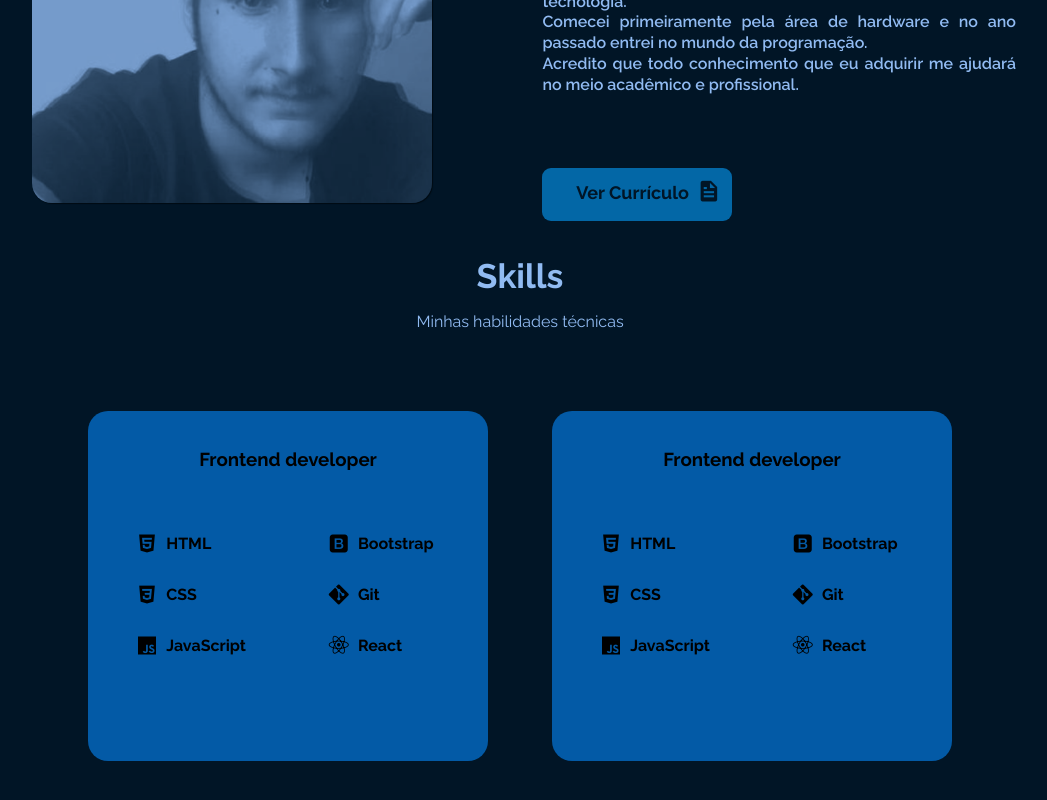
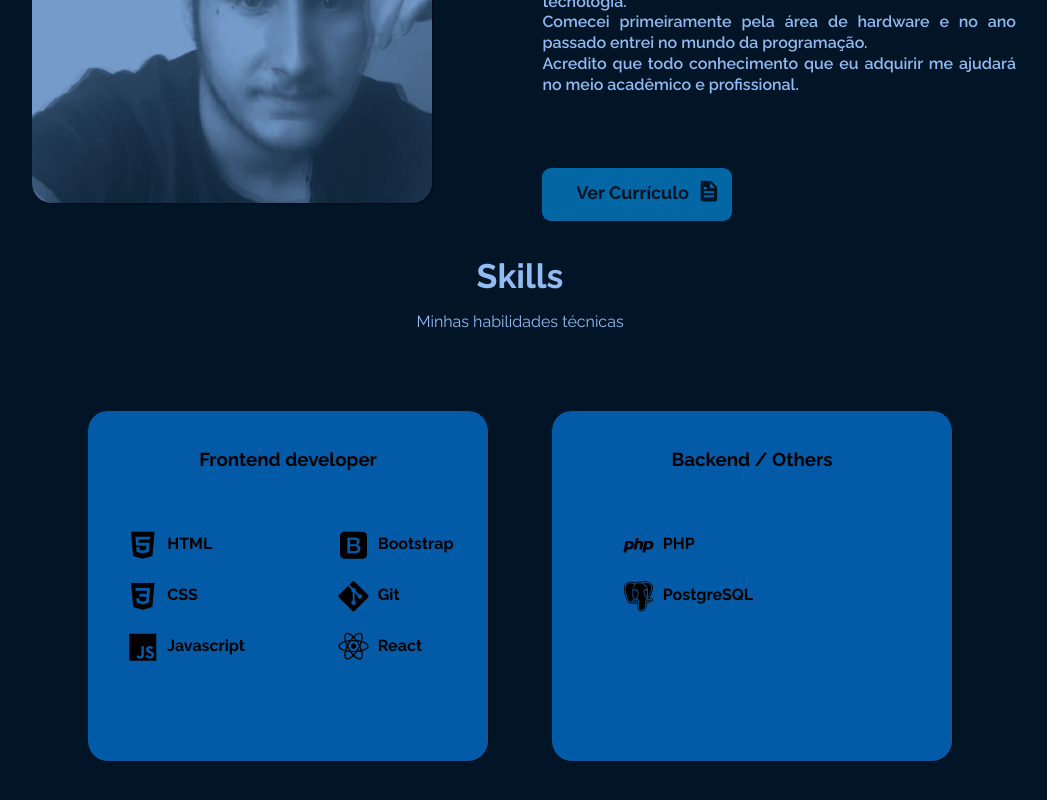
Before and after one commit to vitox013/portfolio, a React (Vite) app: page / in a window 1280 px wide. Shown: the part 1184-1984 px from the top of the page, without its empty margins (120-1167 px from the left). Built offline with nearby package versions, Linux system fonts and the light colour scheme.

Commit message:
update cardTools

```diff
--- a/src/components/layout/CardTools.css
+++ b/src/components/layout/CardTools.css
@@ -7,6 +7,13 @@
     flex-direction: column;
     align-items: center;
     gap: 4em;
+    transition: 0.2s ease-in-out;
+    cursor: pointer;
+    box-shadow: 1px 1px 1px 0px rgba(0, 0, 0, 0.507);
+}
+
+.card-tools:hover {
+    transform: translateY(-5px) ;
 }
 
 .card-tools h3 {
@@ -24,12 +31,12 @@
     margin-bottom: 2em;
     font-weight: bold;
     position: relative;
-
+    padding-left: 1.3em;
 }
 
 .icons {
     font-size: 1.5em;
     position: absolute;
-    left: -1.3em;
-    top:-0.1em;
+    left: -0.6em;
+    top:-0.2em;
 }
--- a/src/components/layout/CardTools.jsx
+++ b/src/components/layout/CardTools.jsx
@@ -1,19 +1,19 @@
 import "./CardTools.css"
 
-function CardTools(){
+function CardTools({name, i1, prim, i2, segu, i3, terc, i4, quar,i5,quint,i6, sext}){
     return (
         <div className="card-tools">
-            <h3>Frontend developer</h3>
+            <h3>{name}</h3>
             <div className="itens">
                 <ul>
-                    <li><i class='bx bxl-html5 icons' ></i>HTML</li>
-                    <li><i class='bx bxl-css3 icons' ></i>CSS</li>
-                    <li><i class='bx bxl-javascript icons' ></i>JavaScript</li>
+                    <li><i class={i1} ></i>{prim}</li>
+                    <li><i class={i2} ></i>{segu}</li>
+                    <li><i class={i3} ></i>{terc}</li>
                 </ul>
                 <ul>
-                    <li><i class='bx bxl-bootstrap icons' ></i>Bootstrap</li>
-                    <li><i class='bx bxl-git icons' ></i>Git</li>
-                    <li><i class='bx bxl-react icons' ></i>React</li>
+                    <li><i class={i4} ></i>{quar}</li>
+                    <li><i class={i5} ></i>{quint}</li>
+                    <li><i class={i6} ></i>{sext}</li>
                 </ul>
             </div>
         </div>
@@ -21,5 +21,3 @@ function CardTools(){
 }
 
 export default CardTools;
-
-// PHP LARAVEL APACHE MYSQL
--- a/src/components/pages/Skills.jsx
+++ b/src/components/pages/Skills.jsx
@@ -2,6 +2,7 @@ import Container from "../layout/Container";
 import Intro from "../layout/Intro";
 import "./Skills.css"
 import CardTools from "../layout/CardTools";
+import { GrMysql } from "react-icons/gr";
 
 function Skills () {
 
@@ -10,8 +11,20 @@ function Skills () {
             <section id="skills">
                 <Intro intro="Skills" text="Minhas habilidades técnicas"/>
                 <div className="tools">
-                    <CardTools />
-                    <CardTools />
+                    <CardTools name="Frontend developer"
+                    i1='bx bxl-html5 bx-md icons' prim="HTML"
+                    i2='bx bxl-css3 bx-md icons' segu="CSS"
+                    i3='bx bxl-javascript bx-md icons' terc="Javascript"
+                    i4='bx bxl-bootstrap bx-md icons' quar="Bootstrap"
+                    i5='bx bxl-git bx-md icons' quint="Git"
+                    i6='bx bxl-react bx-md icons' sext='React'
+                    />
+                    <CardTools name="Backend / Others"
+                    i1='bx bxl-php bx-md icons' prim="PHP"
+                    i2='bx bxl-postgresql bx-md icons' segu="PostgreSQL"
+                    i3=""
+                    />
+                    {/* // PHP LARAVEL APACHE MYSQL */}
                 </div>
             </section>
         </Container>
```
Also changed, not shown: index.html (line endings or trailing spaces).
